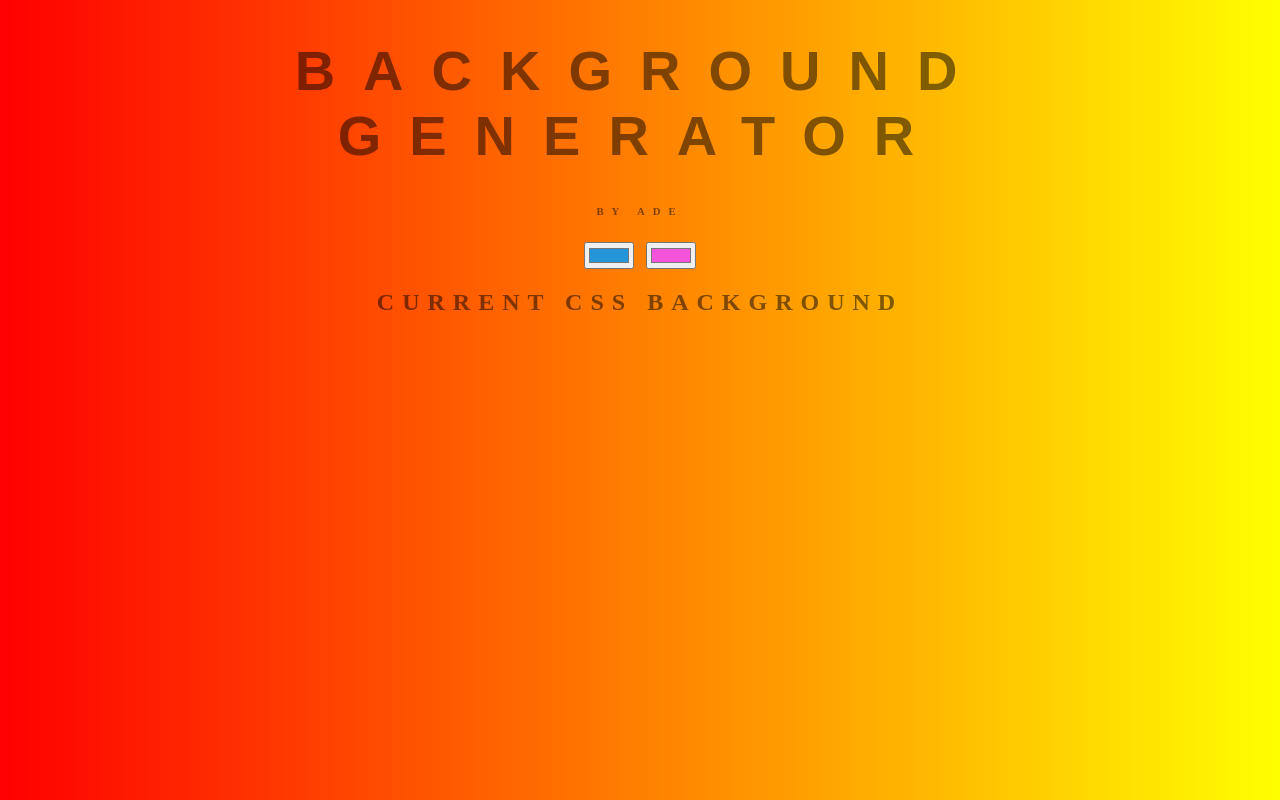
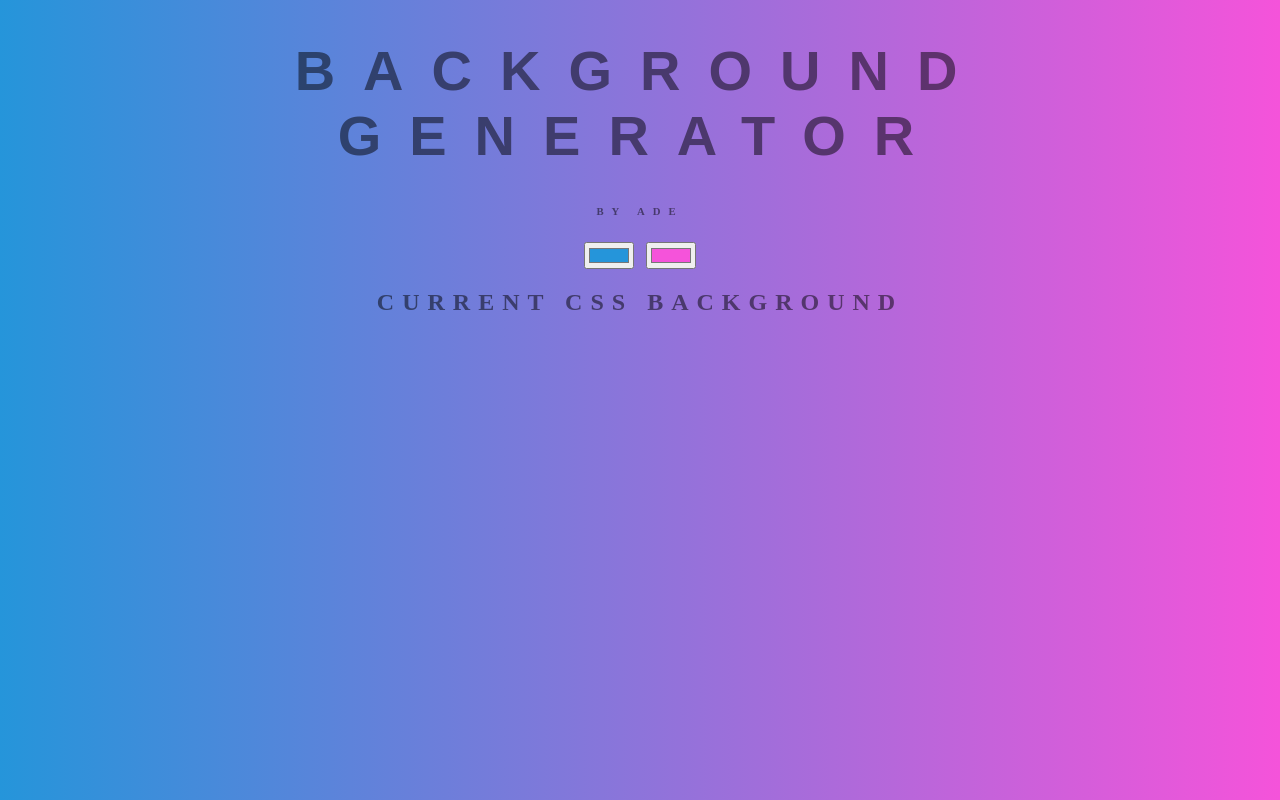
Before and after one commit to c0olade/Background-Generator, a plain HTML site: page index.html in a window 1280 px wide. Drawn offline with Linux system fonts and the light colour scheme.

Commit message:
Update style.css

```diff
--- a/style.css
+++ b/style.css
@@ -5,7 +5,7 @@ body {
     text-transform: uppercase;
     letter-spacing: .5em;
     top: 15%;
-	background: linear-gradient(to right, red , yellow); /* Standard syntax */
+	background: linear-gradient(to right, #2595DA , #f553da); /* Standard syntax */
 }
 
 h1 {
```
